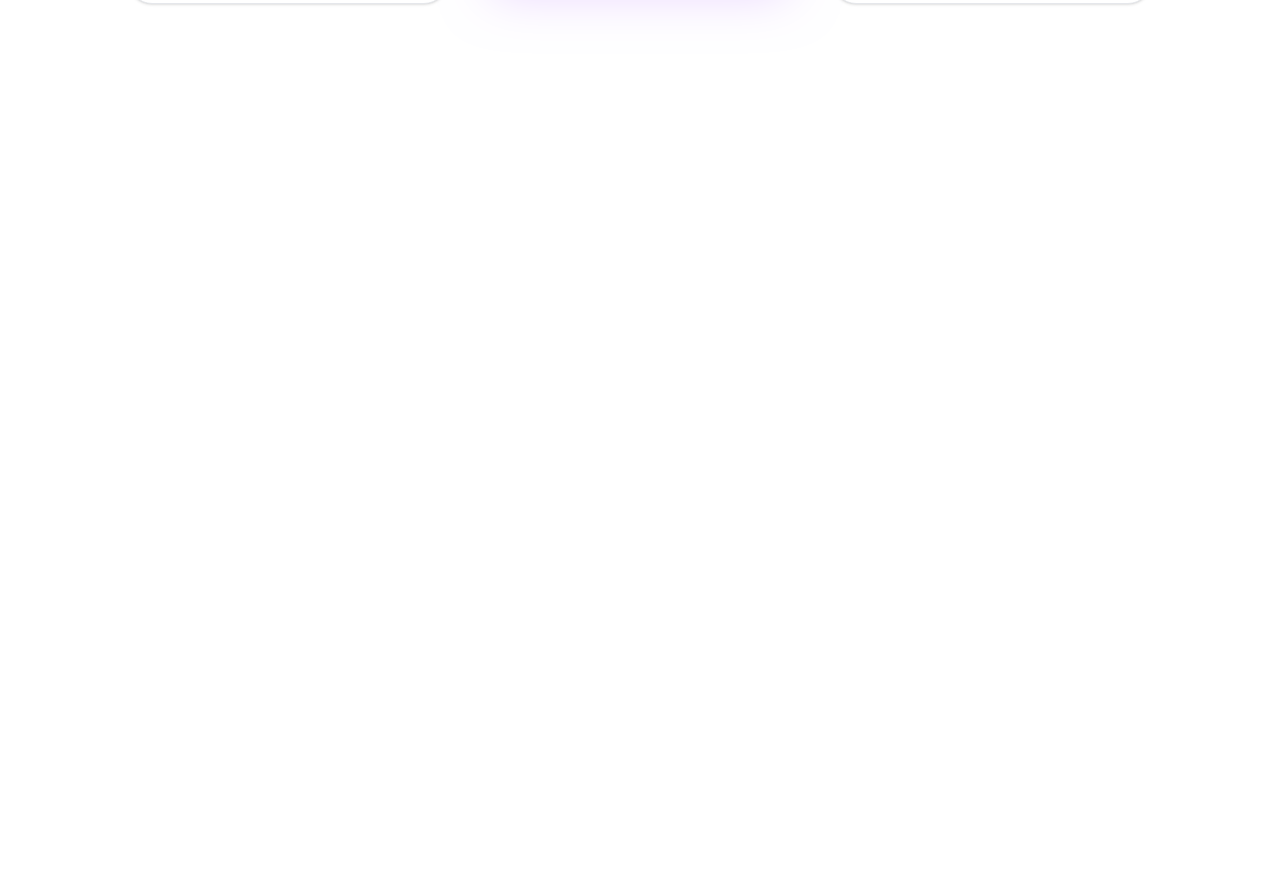
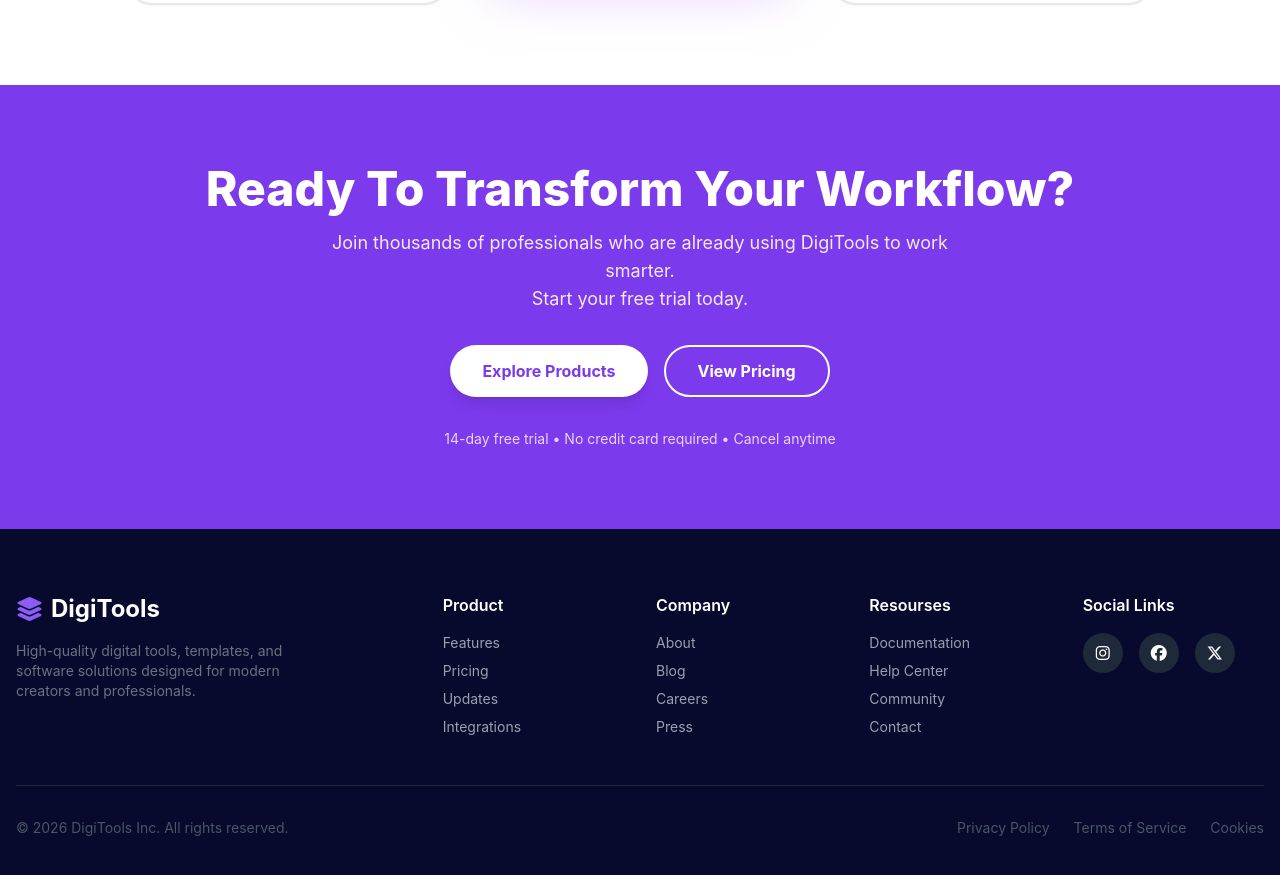
Before and after one commit to mehedi-islam-dev/Assignment-6, a React (Vite) app: page / in a window 1280 px wide. Shown: the part 3456-4331 px from the top of the page. Before the commit the page ends 3541 px from the top, so only its background shows below. Built offline with nearby package versions, Linux system fonts and the light colour scheme.

Commit message:
CTA and Footer Component added

```diff
--- a/src/App.jsx
+++ b/src/App.jsx
@@ -6,6 +6,8 @@ import ProductCard from './components/ProductCard';
 import Cart from './components/Cart';
 import Steps from './components/Steps';
 import Pricing from './components/Pricing';
+import CTA from './components/CTA';
+import Footer from './components/Footer';
 import { ToastContainer, toast } from 'react-toastify';
 import 'react-toastify/dist/ReactToastify.css';
 import productsData from './data/products.json';
@@ -90,6 +92,8 @@ function App() {
         <Steps />
         <Pricing />
       </main>
+      <CTA />
+      <Footer />
       <ToastContainer />
     </div>
   );
--- /dev/null
+++ b/src/components/CTA.jsx
@@ -0,0 +1,35 @@
+import React from 'react';
+
+const CTA = () => {
+  return (
+    <div className="bg-[#7C3AED] py-20">
+      <div className="container mx-auto px-4 text-center">
+
+        <h2 className="text-3xl md:text-5xl font-extrabold text-white mb-4">
+          Ready To Transform Your Workflow?
+        </h2>
+
+        <p className="text-purple-100 text-lg mb-8 max-w-2xl mx-auto">
+          Join thousands of professionals who are already using DigiTools to work smarter. <br className="hidden sm:block" />
+          Start your free trial today.
+        </p>
+
+        <div className="flex flex-wrap justify-center gap-4 mb-8">
+          <button className="bg-white text-[#7C3AED] hover:bg-gray-100 px-8 py-3 rounded-full font-bold transition-colors shadow-lg">
+            Explore Products
+          </button>
+          <button className="bg-transparent text-white border-2 border-white hover:bg-white hover:text-[#7C3AED] px-8 py-3 rounded-full font-bold transition-all">
+            View Pricing
+          </button>
+        </div>
+
+        <p className="text-sm text-purple-200">
+          14-day free trial &bull; No credit card required &bull; Cancel anytime
+        </p>
+
+      </div>
+    </div>
+  );
+};
+
+export default CTA;
--- /dev/null
+++ b/src/components/Footer.jsx
@@ -0,0 +1,81 @@
+import React from 'react';
+
+const Footer = () => {
+  return (
+    <footer className="bg-[#070a2d] text-gray-400 py-16">
+      <div className="container mx-auto px-4">
+
+        <div className="grid grid-cols-1 md:grid-cols-2 lg:grid-cols-6 gap-8 mb-12">
+
+          <div className="lg:col-span-2">
+            <div className="text-2xl font-bold text-white flex items-center gap-2 mb-4">
+              <i className="fas fa-layer-group text-[#8B5CF6]"></i>
+              DigiTools
+            </div>
+            <p className="text-sm text-gray-500 max-w-xs mb-6">
+              High-quality digital tools, templates, and software solutions designed for modern creators and professionals.
+            </p>
+          </div>
+
+          <div>
+            <h4 className="text-white font-semibold mb-4">Product</h4>
+            <ul className="space-y-2 text-sm">
+              <li><a href="#" className="hover:text-[#8B5CF6] transition-colors">Features</a></li>
+              <li><a href="#" className="hover:text-[#8B5CF6] transition-colors">Pricing</a></li>
+              <li><a href="#" className="hover:text-[#8B5CF6] transition-colors">Updates</a></li>
+              <li><a href="#" className="hover:text-[#8B5CF6] transition-colors">Integrations</a></li>
+            </ul>
+          </div>
+
+          <div>
+            <h4 className="text-white font-semibold mb-4">Company</h4>
+            <ul className="space-y-2 text-sm">
+              <li><a href="#" className="hover:text-[#8B5CF6] transition-colors">About</a></li>
+              <li><a href="#" className="hover:text-[#8B5CF6] transition-colors">Blog</a></li>
+              <li><a href="#" className="hover:text-[#8B5CF6] transition-colors">Careers</a></li>
+              <li><a href="#" className="hover:text-[#8B5CF6] transition-colors">Press</a></li>
+            </ul>
+          </div>
+          <div>
+            <h4 className="text-white font-semibold mb-4">Resourses</h4>
+            <ul className="space-y-2 text-sm">
+              <li><a href="#" className="hover:text-[#8B5CF6] transition-colors">Documentation</a></li>
+              <li><a href="#" className="hover:text-[#8B5CF6] transition-colors">Help Center</a></li>
+              <li><a href="#" className="hover:text-[#8B5CF6] transition-colors">Community</a></li>
+              <li><a href="#" className="hover:text-[#8B5CF6] transition-colors">Contact</a></li>
+            </ul>
+          </div>
+
+          <div>
+            <h4 className="text-white font-semibold mb-4">Social Links</h4>
+            <div className="flex gap-4">
+              <a href="#" className="w-10 h-10 bg-gray-800 hover:bg-[#8B5CF6] text-white rounded-full flex items-center justify-center transition-colors">
+                <i class="fa-brands fa-instagram"></i>
+              </a>
+              <a href="#" className="w-10 h-10 bg-gray-800 hover:bg-[#8B5CF6] text-white rounded-full flex items-center justify-center transition-colors">
+                <i class="fa-brands fa-facebook"></i>
+              </a>
+              <a href="#" className="w-10 h-10 bg-gray-800 hover:bg-[#8B5CF6] text-white rounded-full flex items-center justify-center transition-colors">
+                <i class="fa-brands fa-x-twitter"></i>
+              </a>
+            </div>
+          </div>
+
+        </div>
+
+        {/* Bottom Bar */}
+        <div className="border-t border-gray-800 pt-8 flex flex-col md:flex-row justify-between items-center text-sm text-gray-600 text-center md:text-left gap-4">
+          <p>&copy; {new Date().getFullYear()} DigiTools Inc. All rights reserved.</p>
+          <div className="flex gap-6">
+            <a href="#" className="hover:text-white transition-colors">Privacy Policy</a>
+            <a href="#" className="hover:text-white transition-colors">Terms of Service</a>
+            <a href="#" className="hover:text-white transition-colors">Cookies</a>
+          </div>
+        </div>
+
+      </div>
+    </footer>
+  );
+};
+
+export default Footer;
```
